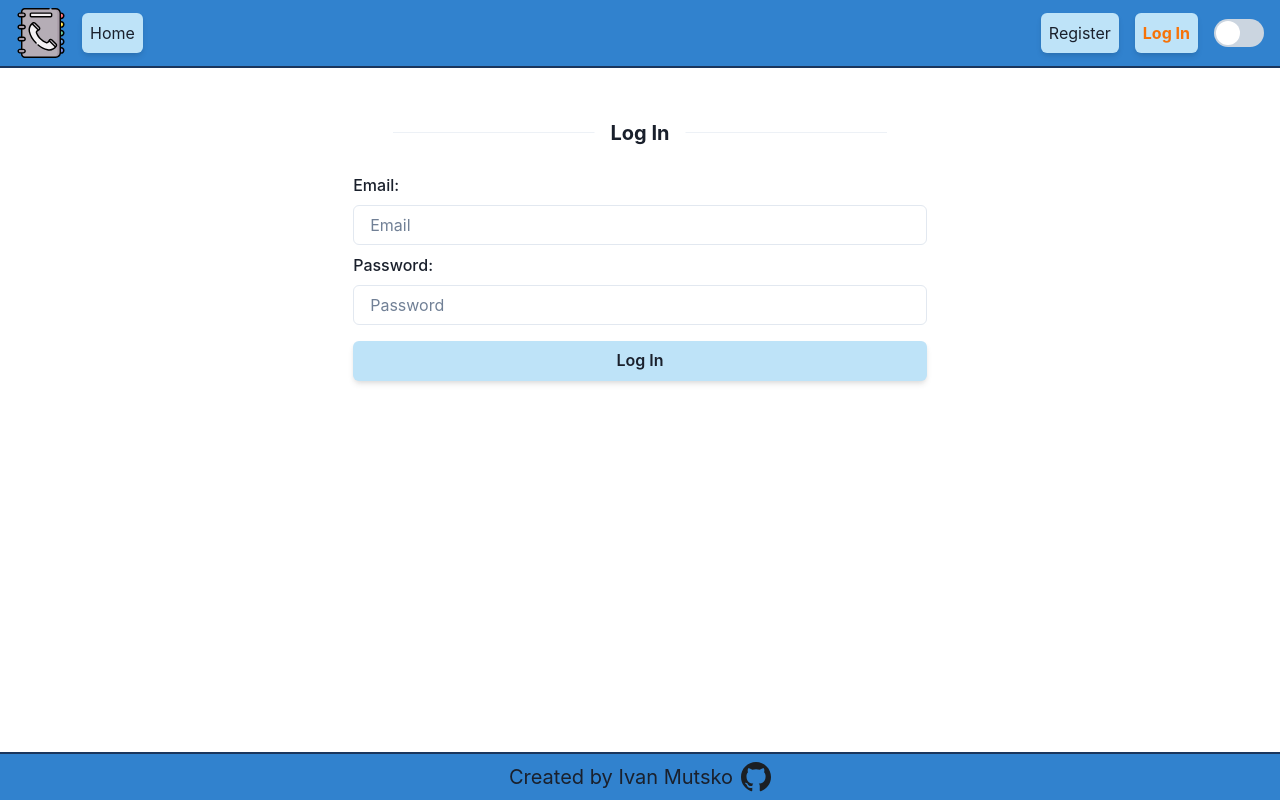
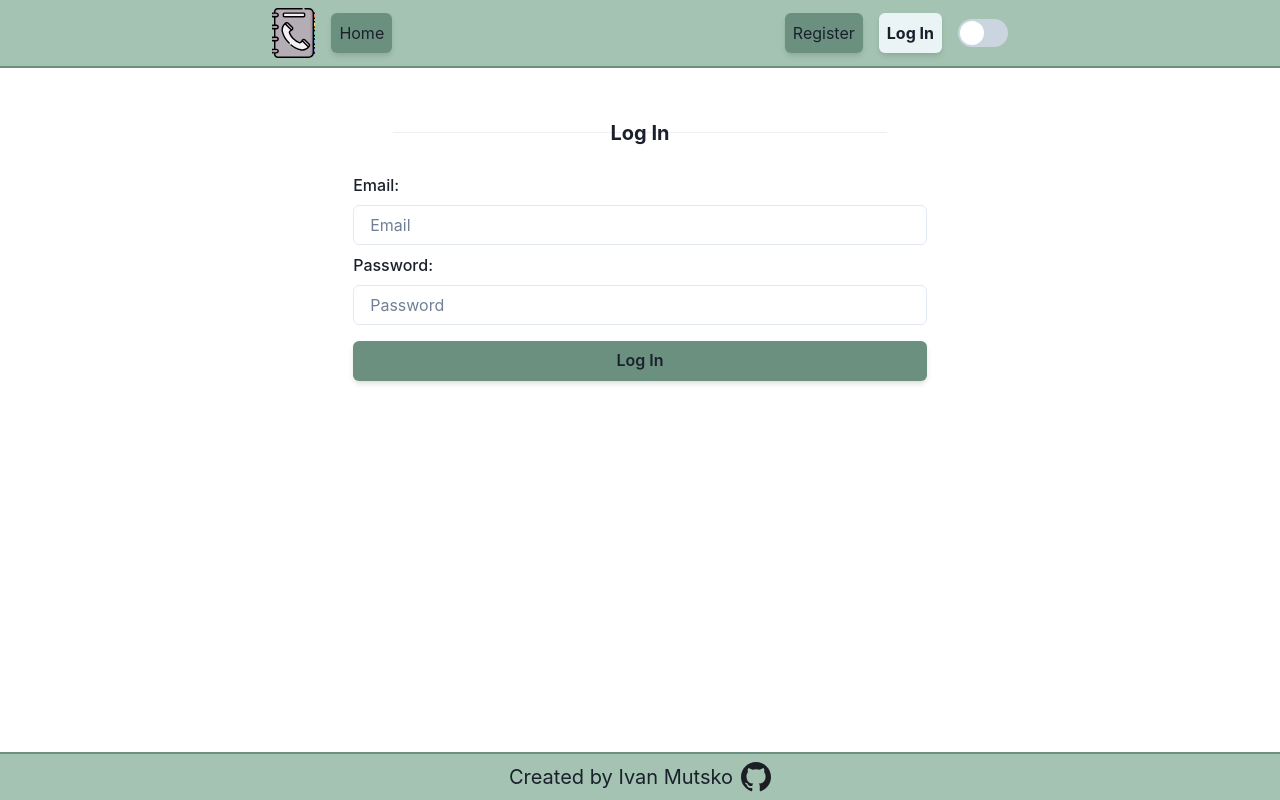
Before and after one commit to IvanMutsko/goit-react-hw-08-phonebook, a React (Create React App) app: page /goit-react-hw-08-phonebook/login in a window 1280 px wide. Built offline with nearby package versions, Linux system fonts and the light colour scheme.

Commit message:
set colors

```diff
--- a/src/components/AppBar/AppBar.jsx
+++ b/src/components/AppBar/AppBar.jsx
@@ -3,7 +3,8 @@ import { UserMenu } from '../UserMenu/UserMenu';
 import { AuthNav } from '../AuthNav/AuthNav';
 import { useAuth } from 'hooks';
 import phonebook from '../../img/phonebook.svg';
-import { useColorMode, Box, Image, Stack, Switch } from '@chakra-ui/react';
+import { useColorMode, Box, Image, Stack, Switch, Container } from '@chakra-ui/react';
+import { NavLink } from 'react-router-dom';
 
 export const AppBar = () => {
   const { isLoggedIn } = useAuth();
@@ -13,26 +14,31 @@ export const AppBar = () => {
   return (
     <Box
       as="header"
-      display="flex"
-      justifyContent="space-between"
-      alignItems="center"
-      py={2}
-      px={4}
       borderBottom="2px"
-      borderColor="brand.900"
-      bg={colorMode === 'dark' ? 'brand.100' : 'brand.500'}
+      borderColor={colorMode === 'dark' ? 'brand.900' : 'brand.400'}
+      bg={colorMode === 'dark' ? 'brand.500' : 'brand.50'}
       position="sticky"
       l="0px"
       top="0px"
       w="100%"
       zIndex={1}
     >
+      <Container
+        display="flex"
+        justifyContent="space-between"
+        alignItems="center"
+        maxW="3xl"
+        py={2}
+        px={4}
+      >
+        <NavLink to="/">
           <Image
             src={phonebook}
             alt="logo phonebook"
             boxSize="50px"
             objectFit="cover"
           />
+        </NavLink>
 
         <Box
           display="flex"
@@ -47,8 +53,9 @@ export const AppBar = () => {
         </Box>
 
         <Stack direction="row">
-        <Switch colorScheme="brand" size="lg" onChange={toggleColorMode} />
+          <Switch colorScheme="gray" size="lg" onChange={toggleColorMode} />
         </Stack>
+      </Container>
     </Box>
   );
 };
--- a/src/components/ContactForm/ContactForm.jsx
+++ b/src/components/ContactForm/ContactForm.jsx
@@ -55,7 +55,7 @@ const ContactForm = () => {
     <Container py={4} px={4}>
       <Box position="relative" padding="10">
         <Divider />
-        <AbsoluteCenter bg="white" px="4">
+        <AbsoluteCenter px="4">
           <Heading as="h2" fontSize="xl" align="center">
             Add new contact
           </Heading>
--- a/src/components/Filter/Filter.jsx
+++ b/src/components/Filter/Filter.jsx
@@ -20,7 +20,7 @@ const Filter = () => {
     <Container py={4} px={4}>
       <Box position="relative" padding="10">
         <Divider />
-        <AbsoluteCenter bg="white" px="4">
+        <AbsoluteCenter px="4">
           <Heading as="h2" fontSize="l" align="center">
             Find contacts by name
           </Heading>
--- a/src/components/Footer/Footer.jsx
+++ b/src/components/Footer/Footer.jsx
@@ -14,8 +14,8 @@ export const Footer = () => {
       w="100%"
       justify="center"
       borderTop="2px"
-      borderColor="brand.900"
-      bg={colorMode === 'dark' ? 'brand.100' : 'brand.500'}
+      borderColor={colorMode === 'dark' ? 'brand.900' : 'brand.400'}
+      bg={colorMode === 'dark' ? 'brand.500' : 'brand.50'}
       zIndex="1"
     >
       <Text fontSize="xl" mr={2}>
--- a/src/components/LoginForm/LoginForm.jsx
+++ b/src/components/LoginForm/LoginForm.jsx
@@ -31,7 +31,7 @@ export const LoginForm = () => {
     <Container mt={6}>
       <Box position="relative" padding="10">
         <Divider />
-        <AbsoluteCenter bg="white" px="4">
+        <AbsoluteCenter px="4">
           <Heading as="h2" fontSize="xl" align="center">
             Log In
           </Heading>
--- a/src/components/RegisterForm/RegisterForm.jsx
+++ b/src/components/RegisterForm/RegisterForm.jsx
@@ -37,7 +37,7 @@ export const RegisterForm = () => {
     <Container mt={6}>
       <Box position="relative" padding="10">
         <Divider />
-        <AbsoluteCenter bg="white" px="4">
+        <AbsoluteCenter px="4">
           <Heading as="h2" fontSize="xl" align="center">
             Register
           </Heading>
--- a/src/theme.js
+++ b/src/theme.js
@@ -3,26 +3,28 @@ import { extendTheme } from '@chakra-ui/react';
 const theme = extendTheme({
   colors: {
     brand: {
-      50: '#EBF8FF', //1
-      100: '#BEE3F8', //1
-      200: '#90CDF4',
-      300: '#63B3ED',
-      400: '#4299E1', //1
-      500: '#3182CE', //1
-      600: '#2B6CB0',
-      700: '#2C5282',
-      800: '#F67309', //active
-      900: '#1A365D', //1
+      // light
+      50: '#a4c3b2', //header-footer
+      100: '#6b9080', //button
+      200: '#cce3de', //hover
+      300: '#eaf4f4', //active
+      400: '#6b9080', //random
+      // dark
+      500: '#403d39', //header-footer
+      600: '#8E8679', //button
+      700: '#252422', //hover
+      800: '#eb5e28', //active
+      900: '#eb5e28', //random
     },
   },
   components: {
     Button: {
       variants: {
         brand: props => ({
-          bg: props.colorMode === 'dark' ? 'brand.500' : 'brand.100',
+          bg: props.colorMode === 'dark' ? 'brand.600' : 'brand.100',
           boxShadow: 'md',
           _hover: {
-            bg: props.colorMode === 'dark' ? 'brand.400' : 'brand.50',
+            bg: props.colorMode === 'dark' ? 'brand.700' : 'brand.200',
           },
         }),
       },
@@ -33,10 +35,16 @@ const theme = extendTheme({
           py: '2',
           px: '2',
           borderRadius: '6px',
-          bg: props.colorMode === 'dark' ? 'brand.500' : 'brand.100',
+          bg: props.colorMode === 'dark' ? 'brand.600' : 'brand.100',
           boxShadow: 'md',
+          _hover: {
+            bg: props.colorMode === 'dark' ? 'brand.700' : 'brand.200',
+          },
 
-          _activeLink: { color: 'brand.800', fontWeight: 700 },
+          _activeLink: {
+            bg: props.colorMode === 'dark' ? 'brand.800' : 'brand.300',
+            fontWeight: 700,
+          },
         }),
       },
     },
```
Lines whose indentation alone changed are shown as unchanged.
